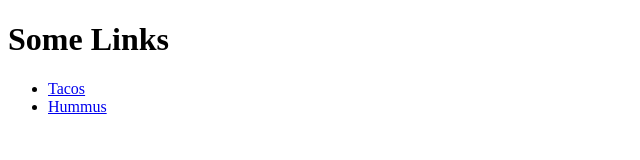
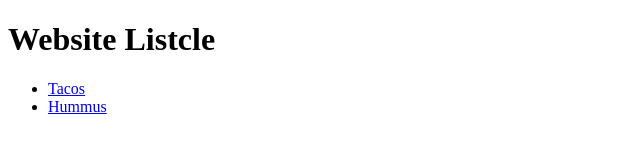
Before and after one commit to Julian-HerreraPerez/IGME-110-Repo, a plain HTML site: page index.html in a window 1280 px wide. Shown: the whole page, without its empty margins (0-640 px from the left). Drawn offline with Linux system fonts and the light colour scheme.

Commit message:
Update index.html

```diff
--- a/index.html
+++ b/index.html
@@ -6,7 +6,7 @@
   <title>My Listicle</title>
 </head>
 <body>
-  <h1>Some Links</h1>
+  <h1>Website Listcle</h1>
   <ul>
     <li><a href="https://en.wikipedia.org/wiki/Taco">Tacos</a></li>
     <li><a href="https://en.wikipedia.org/wiki/Hummus">Hummus</a></li>
```
